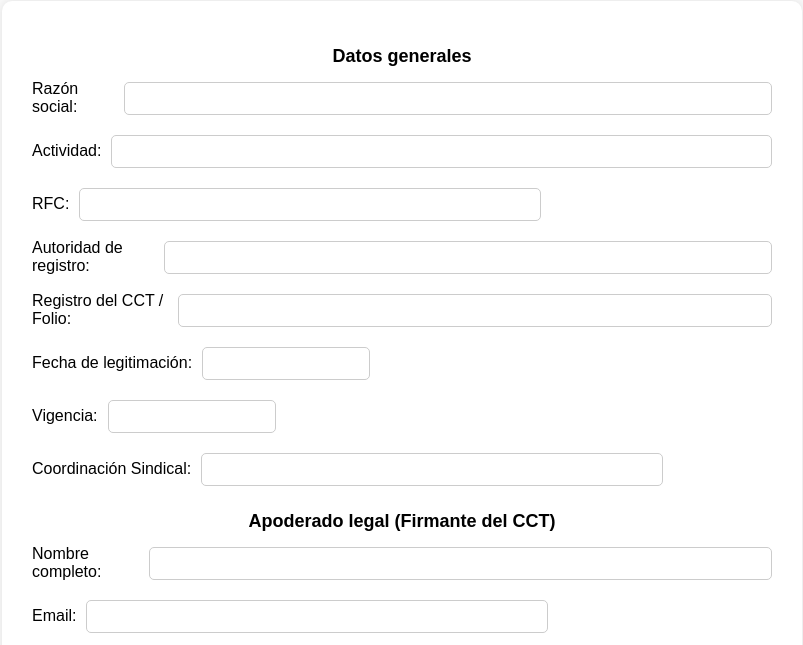
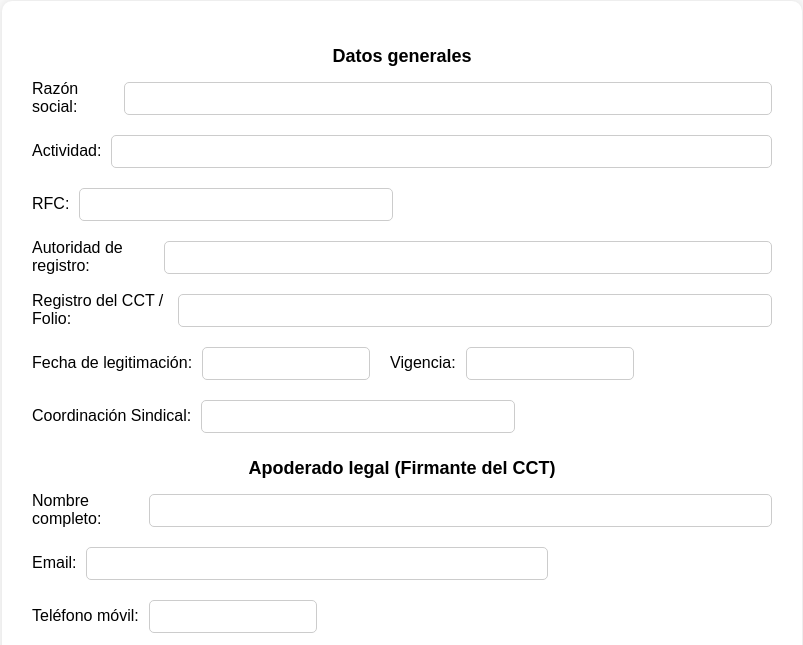
Before and after one commit to FerCas86/Registro, a plain HTML site: page index.html in a window 1280 px wide. Shown: the part 99-744 px from the top of the page, without its empty margins (238-1041 px from the left). Drawn offline with Linux system fonts and the light colour scheme.

Commit message:
Update index.html

```diff
--- a/index.html
+++ b/index.html
@@ -16,7 +16,7 @@
         }
         form {
             background: white;
-            padding: 30px;  /* Más espacio interno */
+            padding: 30px;
             border-radius: 10px;
             box-shadow: 0 0 10px rgba(0,0,0,0.1);
         }
@@ -31,7 +31,7 @@
         label {
             display: flex;
             align-items: center;
-            gap: 10px; /* Espacio entre texto y cuadro */
+            gap: 10px;
             margin-top: 10px;
         }
         input[type="text"], input[type="email"] {
@@ -40,13 +40,22 @@
             margin-top: 5px;
             border: 1px solid #ccc;
             border-radius: 5px;
-            margin-bottom: 5px; /* Espacio inferior */
+            margin-bottom: 5px;
         }
         .input-mediano {
             width: 60% !important;
         }
+        .input-mediano-chico {
+            width: 40% !important;
+        }
         .input-pequeño {
             width: 150px !important;
+        }
+        .row {
+            display: flex;
+            gap: 20px;
+            align-items: center;
+            flex-wrap: wrap;
         }
         .button-container {
             text-align: center;
@@ -73,12 +82,16 @@
             <h2>Datos generales</h2>
             <label>Razón social:<input type="text" name="razon_social" required></label>
             <label>Actividad:<input type="text" name="actividad" required></label>
-            <label>RFC:<input type="text" name="rfc" class="input-mediano" required></label>
+            <label>RFC:<input type="text" name="rfc" class="input-mediano-chico" required></label>
             <label>Autoridad de registro:<input type="text" name="autoridad_registro"></label>
             <label>Registro del CCT / Folio:<input type="text" name="registro_cct"></label>
-            <label>Fecha de legitimación:<input type="text" name="fecha_legitimacion" class="input-pequeño"></label>
-            <label>Vigencia:<input type="text" name="vigencia" class="input-pequeño"></label>
-            <label>Coordinación Sindical:<input type="text" name="coordinacion_sindical" class="input-mediano"></label>
+
+            <div class="row">
+                <label>Fecha de legitimación:<input type="text" name="fecha_legitimacion" class="input-pequeño"></label>
+                <label>Vigencia:<input type="text" name="vigencia" class="input-pequeño"></label>
+            </div>
+
+            <label>Coordinación Sindical:<input type="text" name="coordinacion_sindical" class="input-mediano-chico"></label>
         </div>
 
         <div class="section">
```
